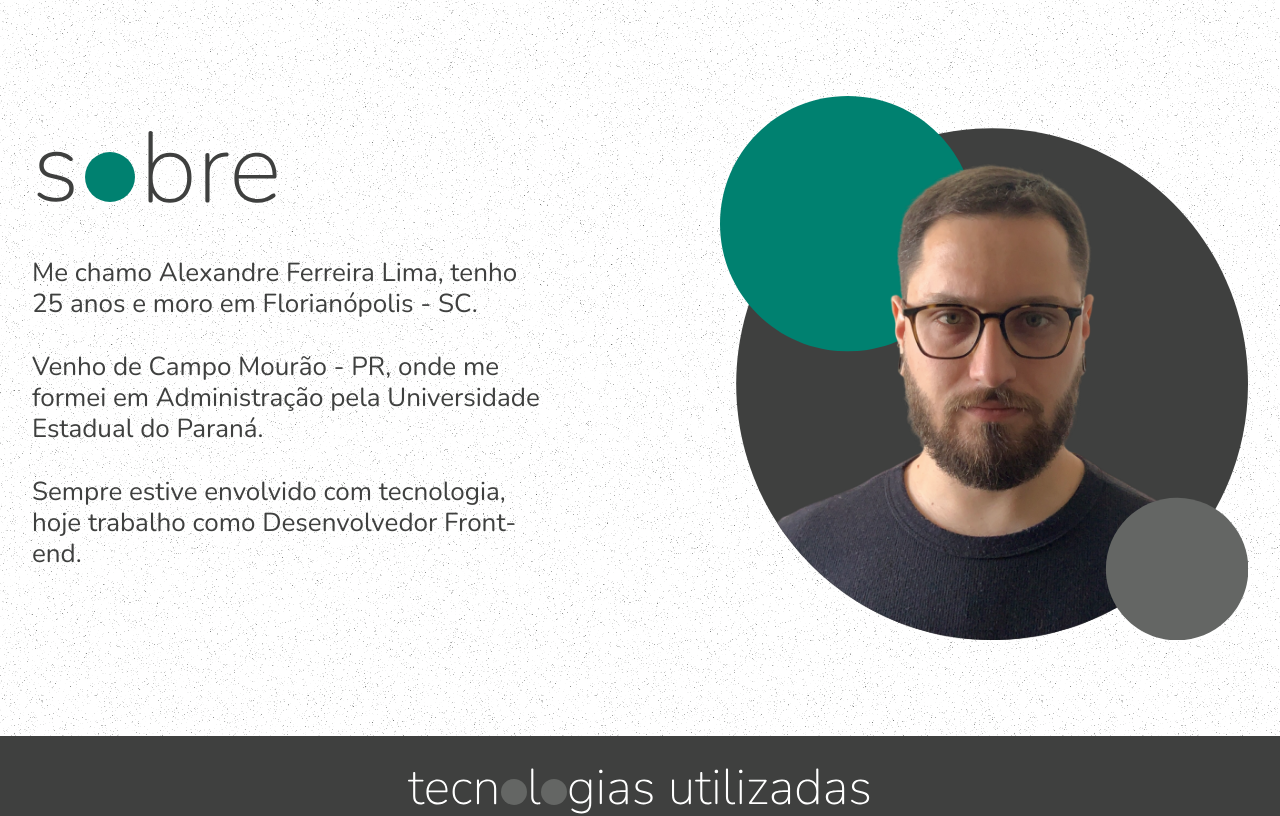
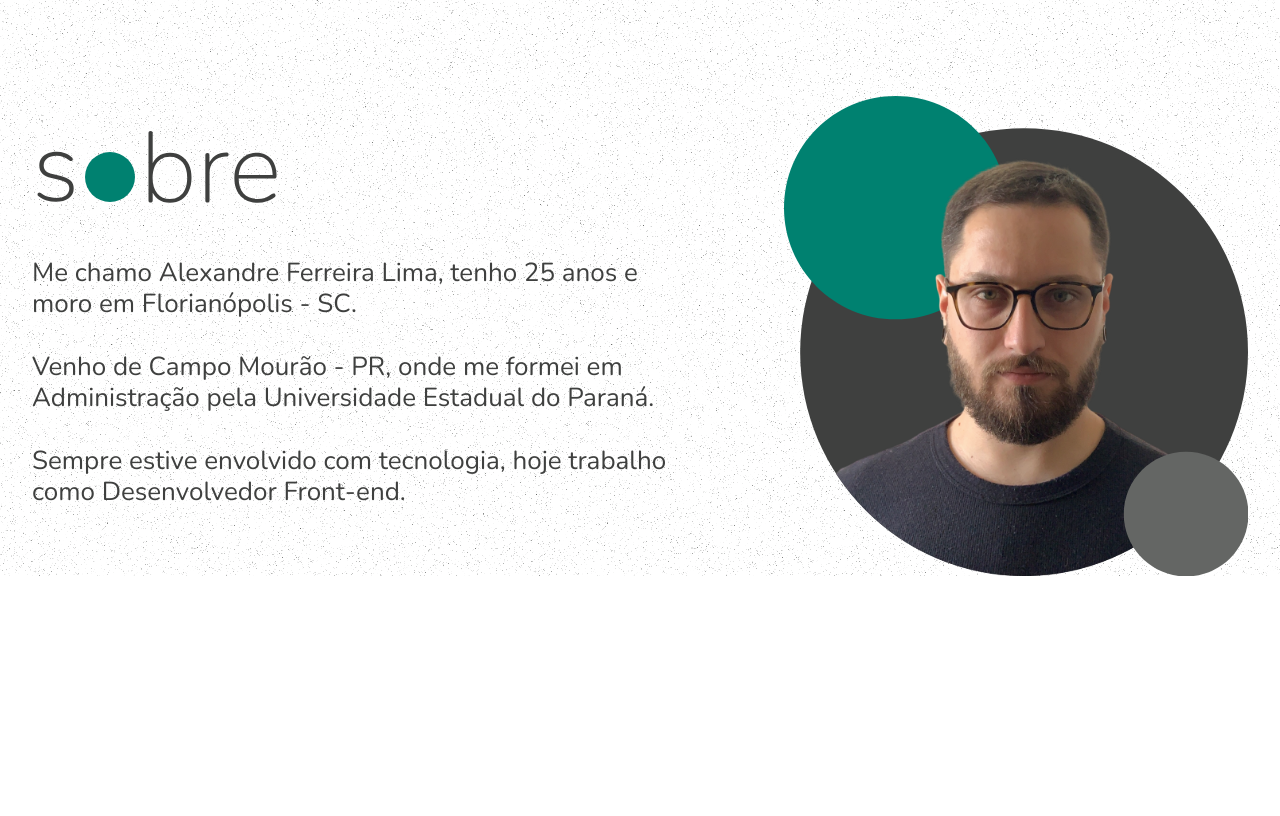
Before and after one commit to alefrrlima/portfolio, a React (Create React App) app: page / in a window 1280 px wide. Shown: the part 800-1616 px from the top of the page. After the commit the page ends 1376 px from the top, so only its background shows below. Built offline with nearby package versions, Linux system fonts and the light colour scheme.

Commit message:
About page updated

```diff
--- a/src/components/About/index.js
+++ b/src/components/About/index.js
@@ -19,21 +19,56 @@ export default function () {
       margin-top: ${(props) => props.theme.mensure.double};
       padding-right: ${(props) => props.theme.mensure.double};
       padding-left: ${(props) => props.theme.mensure.double};
+
+      @media (max-width: ${(props) => props.theme.screen.m}) {
+         padding-right: ${(props) => props.theme.mensure.triple};
+         padding-left: ${(props) => props.theme.mensure.triple};
+         flex-direction: column;
+         gap: ${(props) => props.theme.mensure.extra};
+         margin-top: unset;
+      }
+
+      @media (max-width: ${(props) => props.theme.screen.s}) {
+         padding-right: ${(props) => props.theme.mensure.double};
+         padding-left: ${(props) => props.theme.mensure.double};
+      }
+
+      @media (max-width: ${(props) => props.theme.screen.xs}) {
+         padding-right: ${(props) => props.theme.mensure.single};
+         padding-left: ${(props) => props.theme.mensure.single};
+      }
    `;
 
    const TextContainer = styled.div`
       display: flex;
       flex-direction: column;
       gap: ${(props) => props.theme.mensure.triple};
+      width: 50vw;
+
+      @media (max-width: ${(props) => props.theme.screen.l}) {
+         gap: ${(props) => props.theme.mensure.double};
+      }
+
+      @media (max-width: ${(props) => props.theme.screen.m}) {
+         width: 100%;
+      }
    `;
 
-   const AboutTitle = styled(AboutTitleSVG)``;
+   const AboutTitle = styled(AboutTitleSVG)`
+      @media (max-width: ${(props) => props.theme.screen.l}) {
+         width: 200px;
+         height: 65px;
+      }
+   `;
 
    const ComplementContainer = styled.div`
       display: flex;
       flex-direction: column;
       gap: ${(props) => props.theme.mensure.double};
-      width: 40vw;
+
+      @media (max-width: ${(props) => props.theme.screen.l}) {
+         gap: ${(props) => props.theme.mensure.single};
+      }
    `;
 
    const ImageContainer = styled.div`
@@ -42,10 +77,16 @@ export default function () {
       align-items: center;
       justify-content: center;
       position: relative;
-      max-width: 562px;
-      max-height: 562px;
-      width: 40vw;
-      height: 40vw;
+      max-width: 500px;
+      max-height: 500px;
+      width: 35vw;
+      height: 35vw;
+      align-self: center;
+
+      @media (max-width: ${(props) => props.theme.screen.m}) {
+         width: 50vw;
+         height: 50vw;
+      }
    `;
 
    const LargeCircle = styled(LargeCircleSVG)`
--- a/src/components/Home/index.js
+++ b/src/components/Home/index.js
@@ -19,6 +19,13 @@ export default function () {
       padding-bottom: ${(props) => props.theme.mensure.triple};
       padding-right: ${(props) => props.theme.mensure.double};
       padding-left: ${(props) => props.theme.mensure.double};
+
+      @media (max-width: ${(props) => props.theme.screen.m}) {
+         padding-top: ${(props) => props.theme.mensure.double};
+         padding-bottom: ${(props) => props.theme.mensure.double};
+         padding-right: ${(props) => props.theme.mensure.single};
+         padding-left: ${(props) => props.theme.mensure.single};
+      }
    `;
 
    const PortfolioCircle = styled(CircleSVG)`
@@ -72,7 +79,7 @@ export default function () {
             }
 
             100% {
-               transform: translateX(-45%) translatey(8%) rotate(360deg);
+               transform: translateX(-45%) translateY(8%) rotate(360deg);
             }
          }
       }
--- a/src/components/Portfolio/index.js
+++ b/src/components/Portfolio/index.js
@@ -25,9 +25,9 @@ export default function () {
       <Portfolio>
          <Home />
          <About />
-         <Tecnologies />
+         {/* <Tecnologies />
          <Projects />
-         <Contact />
+         <Contact /> */}
       </Portfolio>
    );
 }
--- a/src/styles/theme.js
+++ b/src/styles/theme.js
@@ -12,7 +12,7 @@ const theme = {
       extra: '6rem',
    },
    size: {
-      small: '1rem',
+      small: '1.25rem',
       regular: '1.625rem',
       medium: '3.125rem',
       large: '5.625rem',
--- a/src/ui/Text/index.js
+++ b/src/ui/Text/index.js
@@ -93,6 +93,10 @@ export default function Text({ type, children, align }) {
       color: ${(props) => props.theme.color.dark};
       text-align: ${align};
       cursor: default;
+
+      @media (max-width: ${(props) => props.theme.screen.l}) {
+         font-size: ${(props) => props.theme.size.small};
+      }
    `;
 
    switch (type) {
```
